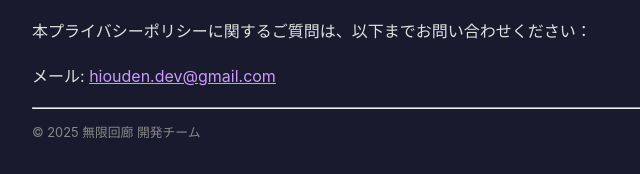
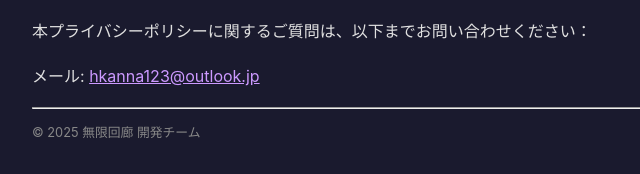
Before and after one commit to Appoolfactory/mugenkairo-support, a plain HTML site: page privacy.html in a window 1280 px wide. Shown: the part 1318-1492 px from the top of the page, 258-898 px from the left. Drawn offline with Linux system fonts and the light colour scheme.

Commit message:
Update privacy.html - fix email

```diff
--- a/privacy.html
+++ b/privacy.html
@@ -44,7 +44,7 @@ a { color: #cc99ff; }
 
 <h2>8. お問い合わせ</h2>
 <p>本プライバシーポリシーに関するご質問は、以下までお問い合わせください：</p>
-<p>メール: <a href="mailto:hiouden.dev@gmail.com">hiouden.dev@gmail.com</a></p>
+<p>メール: <a href="mailto:hkanna123@outlook.jp">hkanna123@outlook.jp</a></p>
 
 <hr>
 <p style="font-size: 0.8em; color: #888;">© 2025 無限回廊 開発チーム</p>
```
